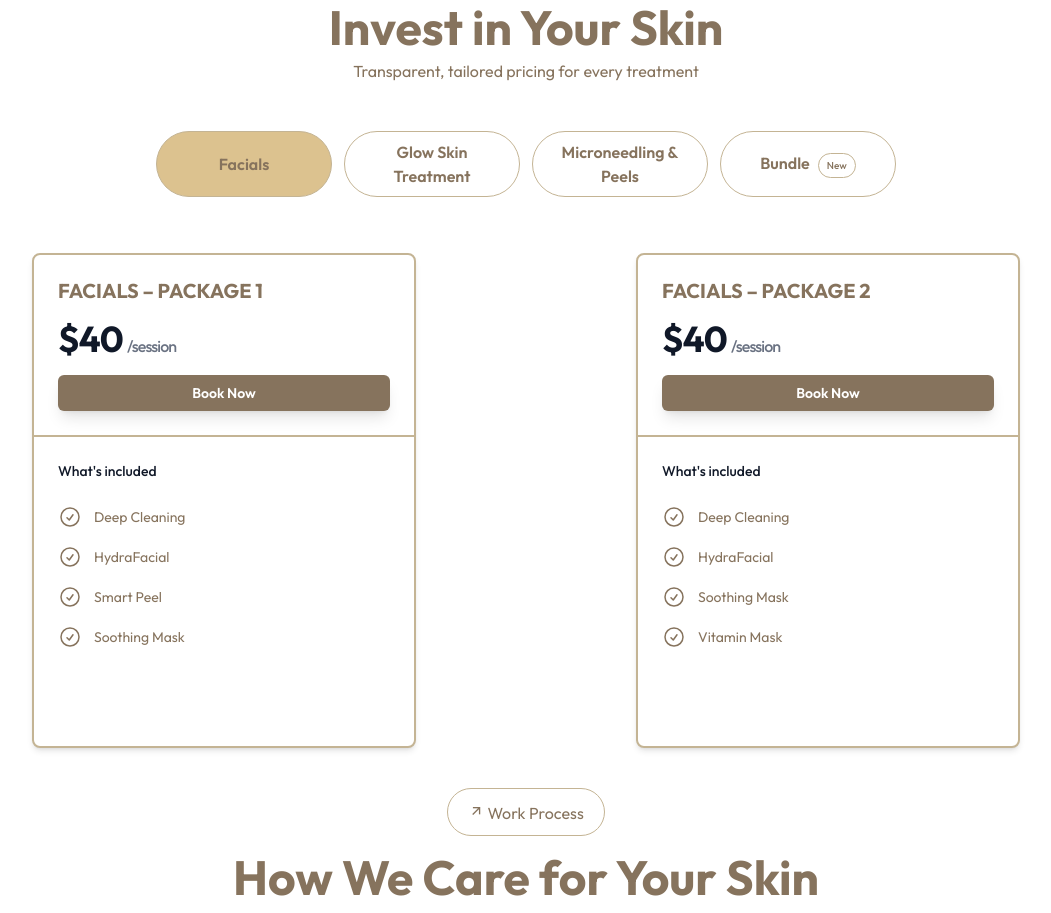
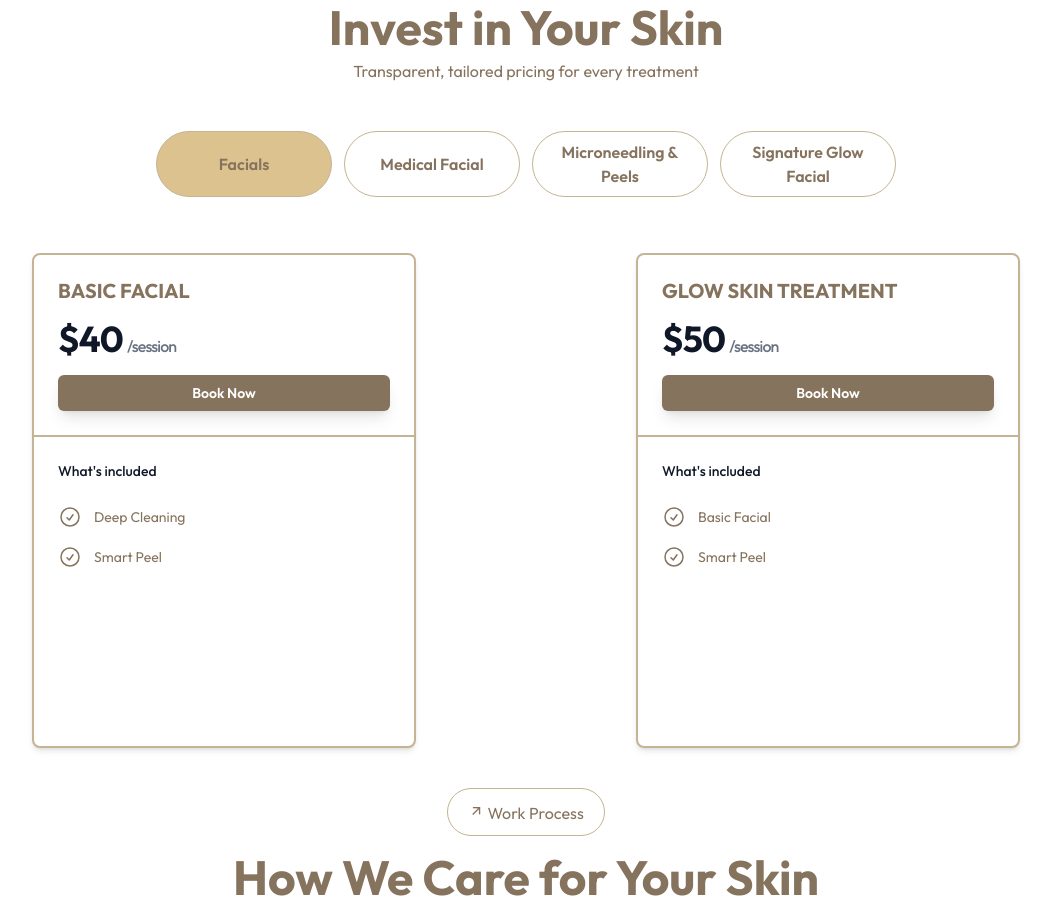
Before and after one commit to shiftcode-lb/skinCareByZahraa, a React (Vite) app in the folder frontend/: page / in a window 1280 px wide. Shown: the part 1760-2673 px from the top of the page, without its empty margins (114-1165 px from the left). Built offline with nearby package versions, Linux system fonts and the light colour scheme; a web font is replaced by a local one.

Commit message:
Editing Bundles Test 1

```diff
--- a/frontend/src/components/Pricing.jsx
+++ b/frontend/src/components/Pricing.jsx
@@ -18,21 +18,17 @@ const Pricing = () => {
   };
 
   const facials = [
-    { title: "Facials – Package 1", price: 40, description: "Deep Cleaning + HydraFacial + Smart Peel + Soothing Mask" },
-    { title: "Facials – Package 2", price: 40, description: "Deep Cleaning + HydraFacial + Soothing Mask + Vitamin Mask" },
+    { title: "Basic Facial", price: 40, description: "Deep Cleaning + Smart Peel" },
+    { title: "Glow Skin Treatment", price: 50, description: "Basic Facial + Smart Peel" },
   ];
 
   const microneedlingAndPeels = [
-    { title: "Bundle 1", price: 60, description: "Deep Cleaning + Full Face Microneedling with mix vitamins + pro retinol or threadfill" },
-    { title: "Bundle 2", price: 60, description: "Deep Cleaning + Smart Peel + Full Face Microneedling with mix vitamins + pro retinol or threadfill" },
-    { title: "Bundle 3", price: 60, description: "Pure Algae Peel treatment for skin renewal" },
-    { title: "Bundle 4", price: 50, description: "Deep Cleaning + Light Algae Peeling + Mix Vitamins + Pro Retinol Peel" },
-    { title: "Bundle 5", price: 60, description: "TCA Peel for deep skin rejuvenation" },
+    { title: "Bundle 1", price: 70-90, description: "Facial + Microneedling + Mesotherapy Vitamins" },
+    { title: "Bundle 2", price: 60-90, description: "Facial + Algee Peeling + Vitamins" },
   ];
 
-  const glowSkin = [
-    { title: "Glow Skin Treatment – Package 1", price: 50, description: "Deep Cleaning + Smart Peel + Soothing Mask + Vitamin Mask + Eye Mask" },
-    { title: "Glow Skin Treatment – Package 2", price: 50, description: "Facial & Skin Treatment + Deep Cleaning + Acne or Repair or Rosacea Treatment" },
+  const medicalFacial = [
+    { title: "Facial+ Skin Treatment", price: 50-80, description: "Acne Treatment + Rosacea Treatment + Skin Repair + Add on Vitamins" }
   ];
 
   // New bundle treatments
@@ -90,9 +86,9 @@ const Pricing = () => {
 
   const tabs = [
     { id: "facials", label: "Facials", content: renderPriceCards(facials) },
-    { id: "glow", label: "Glow Skin Treatment", content: renderPriceCards(glowSkin) },
+    { id: "glow", label: "Medical Facial", content: renderPriceCards(medicalFacial) },
     { id: "microneedling", label: "Microneedling & Peels", content: renderPriceCards(microneedlingAndPeels) },
-    { id: "bundle", label: "Bundle", badge: "New", content: renderPriceCards(bundle) }, // updated bundle
+    { id: "bundle", label: "Signature Glow Facial", content: renderPriceCards(bundle) },
   ];
 
   return (
```
